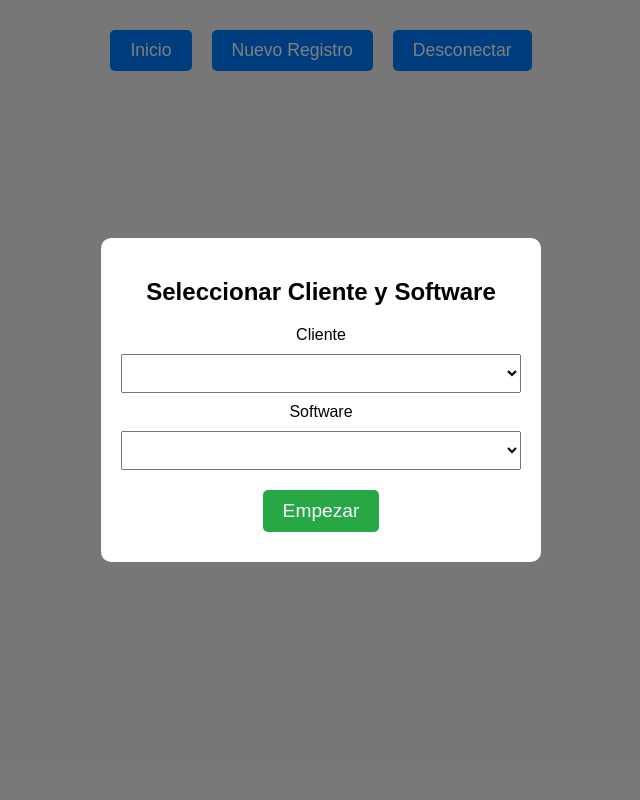
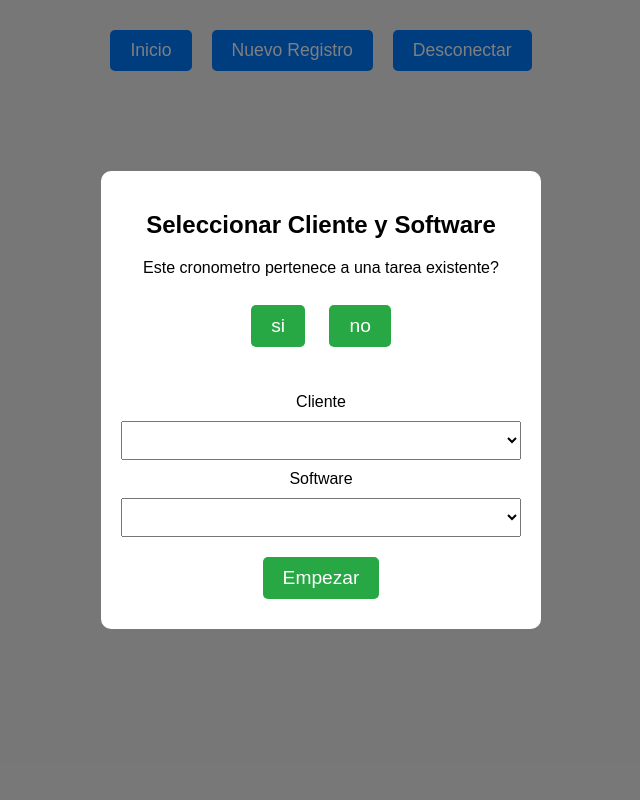
Before and after one commit to codeSlayer-sla/Registros.demo, a Flask app: template templates/timer.html in a window 1280 px wide. Shown: the whole page, without its empty margins (319-959 px from the left). Run offline with Flask 2, Linux system fonts and the light colour scheme; the template is opened without the code that fills it, so the values that code supplies are empty; parts of the project's set-up code (start-up, migrations or seed data) failed here and were passed over.

Commit message:
progreso

```diff
--- a/app.py
+++ b/app.py
@@ -7,31 +7,31 @@ from flask_session import Session
 import sqlite3
 import app_config
 from datetime import datetime
-
 conn=sqlite3.connect("Registros_cronometros")
 cursor=conn.cursor()
-# # Crear la tabla solo si no existe
-# cursor.execute("""
-#     CREATE TABLE IF NOT EXISTS cronometros_test (
-#         id_timer TEXT PRIMARY KEY,
-#         Usuario TEXT,
-#         Cliente TEXT,
-#         Software TEXT,
-#         Creacion TEXT,
-#         Tiempo_transcurrido TEXT,
-#         Finalizacion TEXT,
-#         Razon TEXT,
-#         Estado TEXT
-#     )
-# """)
-# Verificar la estructura de la tabla 'cronometros'
-# cursor.execute("PRAGMA table_info(cronometros_test);")
-# columns = cursor.fetchall()
-# print("\nEstructura de la tabla 'cronometros_test':")
-# for column in columns:
-#      print(column)
-# Verificar que el dato se haya insertado correctamente
-cursor.execute("SELECT * FROM cronometros_test")
+# Crear la tabla solo si no existe
+cursor.execute("""
+    CREATE TABLE IF NOT EXISTS Tareas (
+        id_tarea text PRIMARY KEY,
+        id_timer TEXT,
+        Usuario TEXT,
+        Cliente TEXT,
+        Software TEXT,
+        Creacion TEXT,
+        Tiempo_transcurrido TEXT,
+        Finalizacion TEXT,
+        Razon TEXT,
+        Estado TEXT
+    )
+""")
+#Verificar la estructura de la tabla 'cronometros'
+cursor.execute("PRAGMA table_info(Tareas);")
+columns = cursor.fetchall()
+print("\nEstructura de la tabla 'Tareas':")
+for column in columns:
+     print(column)
+#Verificar que el dato se haya insertado correctamente
+cursor.execute("SELECT * FROM Tareas")
 result = cursor.fetchone()  # Obtener el registro insertado
 
 # Imprimir los datos guardados para verificar
@@ -42,12 +42,14 @@ conn.close()
 # Confirmar los cambios y cerrar la conexión
 # conn.commit()
 conn.close()
+####################################################################################################################################
 app = Flask(__name__)
 app.config.from_object(app_config)
 Session(app)
 # Simulando listas de clientes y softwares
 clientes = ['Cliente 1', 'Cliente 2', 'Cliente 3']
 softwares = ['Software A', 'Software B', 'Software C']
+tareas=["soporteMIBUS","InvestigacionMIVIOT"]
 
 # This section is needed for url_for("foo", _external=True) to automatically
 # generate http scheme when this sample is running on localhost,
@@ -100,14 +102,9 @@ def logout():
 def timer():
     if 'id_timer'  not in session:
         # Si no existe, mostrar el modal en el frontend
-        return render_template('timer.html', clientes=clientes, softwares=softwares,modal=True)
+        return render_template('timer.html', clientes=clientes, softwares=softwares,tareas=tareas,modal=True)
     else:
-        return render_template('timer.html',modal=False, clientes=clientes, softwares=softwares)
-
-
-
-
-
+        return render_template('timer.html',modal=False, clientes=clientes,tareas=tareas,softwares=softwares)
 
 @app.route("/")
 def index():
@@ -119,9 +116,6 @@ def index():
     if not auth.get_user():
         return redirect(url_for("login"))
     return render_template('registros.html', user=auth.get_user(), version=identity.__version__,cronometros=cronometros)
-
-
-
 
 @app.route("/guardar_registro", methods=["POST"])
 def guardar_registro():
@@ -162,6 +156,7 @@ def crear_id():
 
     # Generar un nuevo id_timer (UUID)
     id_timer = str(uuid.uuid4())  # Genera un ID único
+    id_tarea = str(uuid.uuid4())  # Genera un ID único para la tarea
     client_id = session.get('CLIENT_ID')
     cliente = request.json.get('cliente')
     software = request.json.get('software')
@@ -174,17 +169,13 @@ def crear_id():
     cursor = conn.cursor()
     cursor.execute("""
         INSERT INTO cronometros_test (id_timer,Usuario, Cliente, Software, Creacion, Estado)
-        VALUES (?, ?, ?, ?, ?)
+        VALUES (?, ? , ?, ?, ?, ?)
     """, (id_timer,client_id, cliente, software, creacion, 'Activo'))
     conn.commit()
     conn.close()
 
     # Devolver el id_timer creado al frontend
     return jsonify({'id_timer': id_timer}), 200
-
-
-
-
 
 @app.route("/check_id_timer", methods=["GET"])
 def check_id_timer():
--- a/templates/timer.html
+++ b/templates/timer.html
@@ -96,6 +96,15 @@
             color: white;
             cursor: pointer;
         }
+        #Tarea{
+            display: none;
+        }
+        #Qtarea{
+            display: none;
+        }
+        #tareaForm{
+            display: none;
+        }
 
         /* Estilos para el modal */
         .modal {
@@ -186,6 +195,22 @@
             <h2>Seleccionar Cliente y Software</h2>
             <form id="formSeleccionar">
                 <div>
+                    <label for="tarea">Este cronometro pertenece a una tarea existente?</label>
+                    <br><br>
+                    <button type="button" id="SI" onclick="Tareas_existentes()">si</button>
+                    <button type="button" id="NO" onclick="Nuevatarea()">no</button><br>
+                    <label id="Qtarea">Elige a que tarea pertenece</label>
+                    <br>
+                    <select  id="Tarea">
+                        {% for tarea in tareas %}
+                            <option value="{{tarea}}">{{tarea}}</option>
+                        {% endfor %}
+                    </select>
+                    <div id="tareaForm">
+                        <label for="nombreTarea">Nombre de la tarea:</label>
+                        <input type="text" id="nombreTarea" required>
+                    </div>
+                    <br>
                     <label for="cliente">Cliente</label>
                     <select id="cliente" name="cliente">
                         {% for cliente in clientes %}
@@ -323,6 +348,17 @@
             alert("Has seleccionado 'Sesión de Soporte'");
             cerrarModal(); // Cerrar el modal después de seleccionar
         }
+        function Tareas_existentes(){
+            document.getElementById("Tarea").style.display="block"
+            document.getElementById("Qtarea").style.display="block"
+            document.getElementById("NO").disabled=true;
+        }
+        function Nuevatarea(){
+            document.getElementById("SI").disabled=true;
+            document.getElementById("tareaForm").style.display="block"
+
+
+        }
         function GuardarTiempo() {
 
             // Pausar el cronómetro si está corriendo
@@ -369,6 +405,9 @@
             // Obtener el cliente y software seleccionados en el formulario
             const cliente = document.getElementById("cliente").value;
             const software = document.getElementById("software").value;
+            if (nombreTarea.value === "") {
+                alert("Por favor ingresa un nombre para la tarea.");}
+            else{
 
                 // Enviar los datos al backend para crear un id_timer
                 fetch('/Crear_Id', {
@@ -400,6 +439,7 @@
                     console.error('Error al crear el ID:', error);
                 });
             }
+        }
 
 
 
```
Also changed, not shown: 1 other file. Lines whose indentation alone changed are shown as unchanged.
